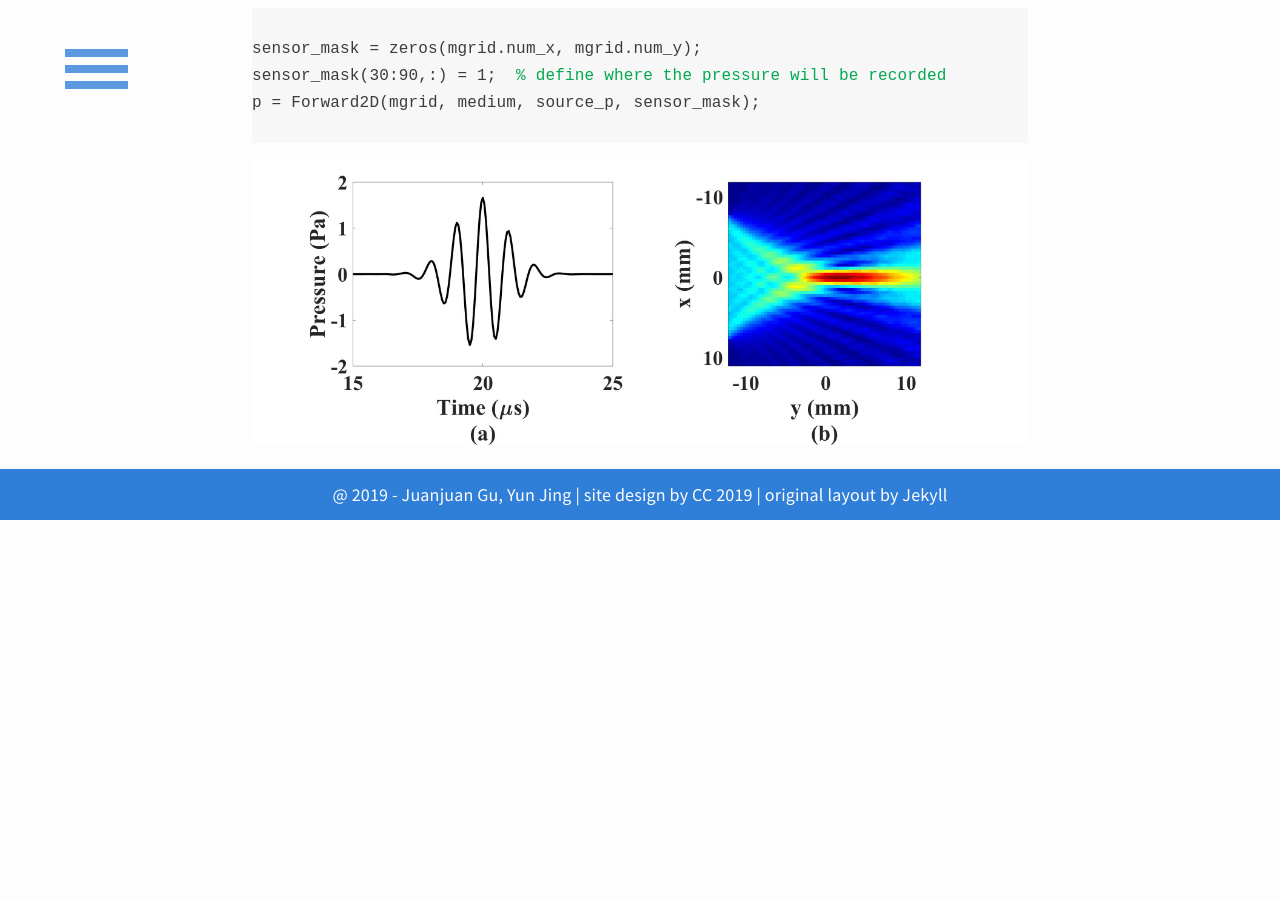
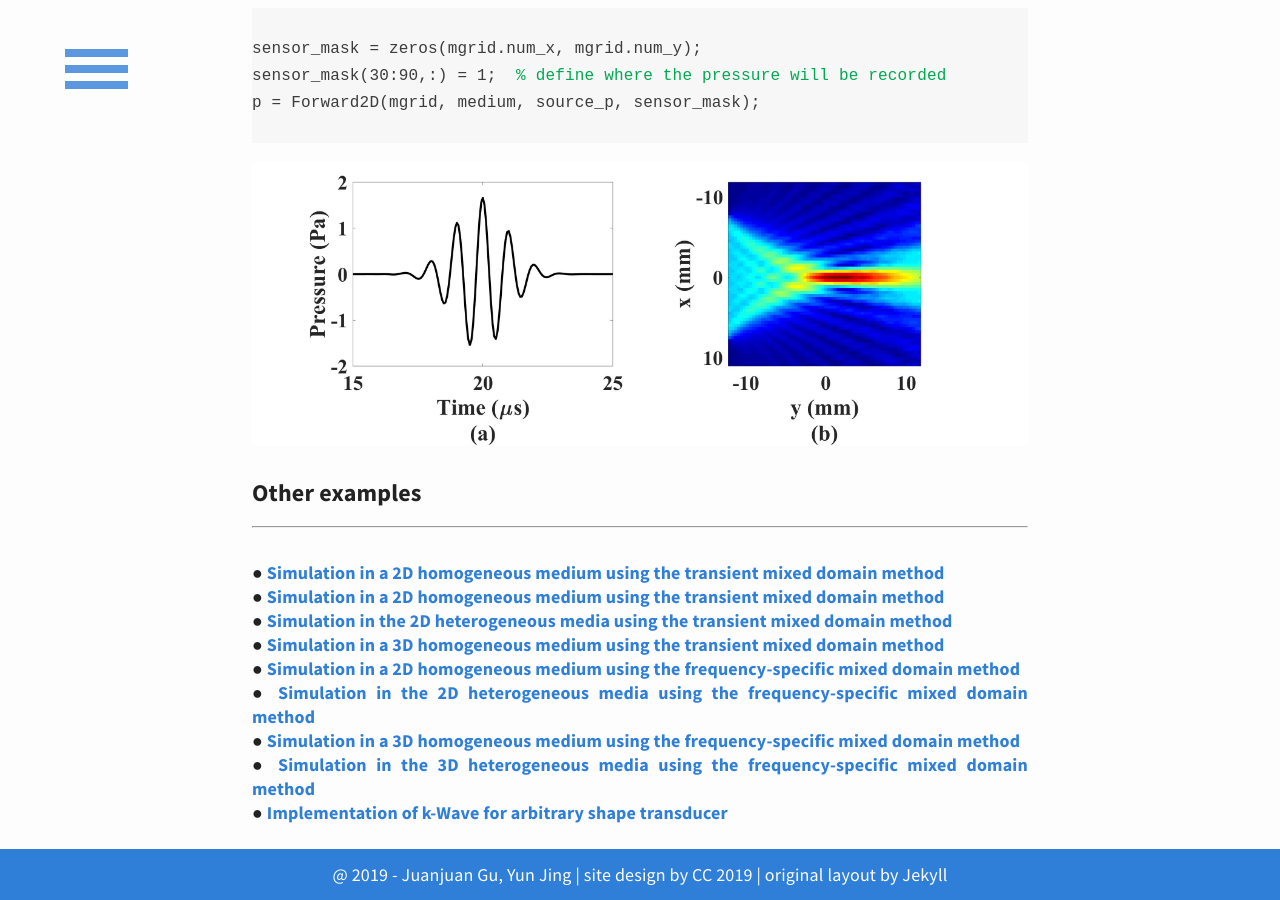
Before and after one commit to m-SOUND/mSOUND, a Jekyll site: the page built from _posts/2019-02-17-TMDM_2D_homogeneous.html, in a window 1280 px wide and 900 px high, scrolled down 2805 px. Built offline with Jekyll 4.4.1, drawn with Linux system fonts in a browser that asks for light colours; before the commit the page ends 3325 px from its top, so only the background shows below that.

Commit message:
Update 2019-02-17-TMDM_2D_homogeneous.html

```diff
--- a/_posts/2019-02-17-TMDM_2D_homogeneous.html
+++ b/_posts/2019-02-17-TMDM_2D_homogeneous.html
@@ -101,3 +101,30 @@ p = Forward2D(mgrid, medium, source_p, sensor_mask);
 </pre>
 <img src="/mSOUND/img/TMDM_2D_homogeneous.jpg" alt="(a) Time-domain singal recorded at the transducer focus                                                    (b) Fundamental pressure distribution through the sensor mask">
 </p>
+
+<h6>Other examples</h6>
+<hr>
+<p>
+<br>&#9679;
+ <a href="https://m-sound.github.io/mSOUND/TMDM_2D_homogeneous">
+    Simulation in a 2D homogeneous medium using the transient mixed domain method</a>
+
+ <br>&#9679;
+ <a href="https://m-sound.github.io/mSOUND/TMDM_2D_homogeneous">
+    Simulation in a 2D homogeneous medium using the transient mixed domain method</a>
+
+ <br>&#9679;<a href="https://m-sound.github.io/mSOUND/TMDM_2D_heterogeneous">
+    Simulation in the 2D heterogeneous media using the transient mixed domain method</a>
+<br>&#9679;<a href="https://m-sound.github.io/mSOUND/TMDM_3D_homogeneous">
+    Simulation in a 3D homogeneous medium using the transient mixed domain method</a>
+<br>&#9679;<a href="https://m-sound.github.io/mSOUND/FSMDM_2D_homogeneous">
+    Simulation in a 2D homogeneous medium using the frequency-specific mixed domain method</a>
+<br>&#9679;<a href="https://m-sound.github.io/mSOUND/FSMDM_2D_heterogeneous">
+    Simulation in the 2D heterogeneous media using the frequency-specific mixed domain method</a>
+<br>&#9679;<a href="https://m-sound.github.io/mSOUND/FSMDM_3D_homogeneous">
+    Simulation in a 3D homogeneous medium using the frequency-specific mixed domain method</a>
+<br>&#9679;<a href="https://m-sound.github.io/mSOUND/FSMDM-3D_heterogeneous">
+    Simulation in the 3D heterogeneous media using the frequency-specific mixed domain method</a>
+<br>&#9679;<a href="https://m-sound.github.io/mSOUND/combine-k-Wave-TMDM">
+    Implementation of k-Wave for arbitrary shape transducer</a>
+</p>
```
